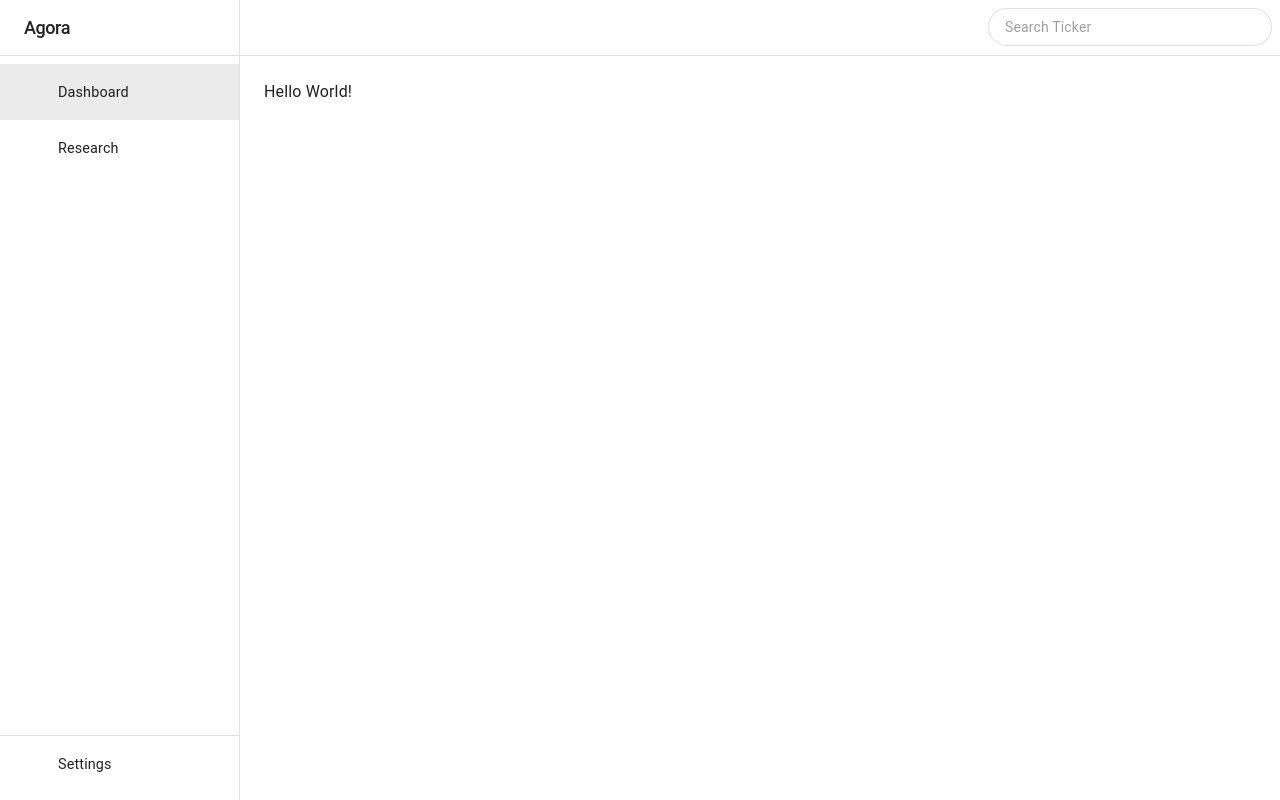
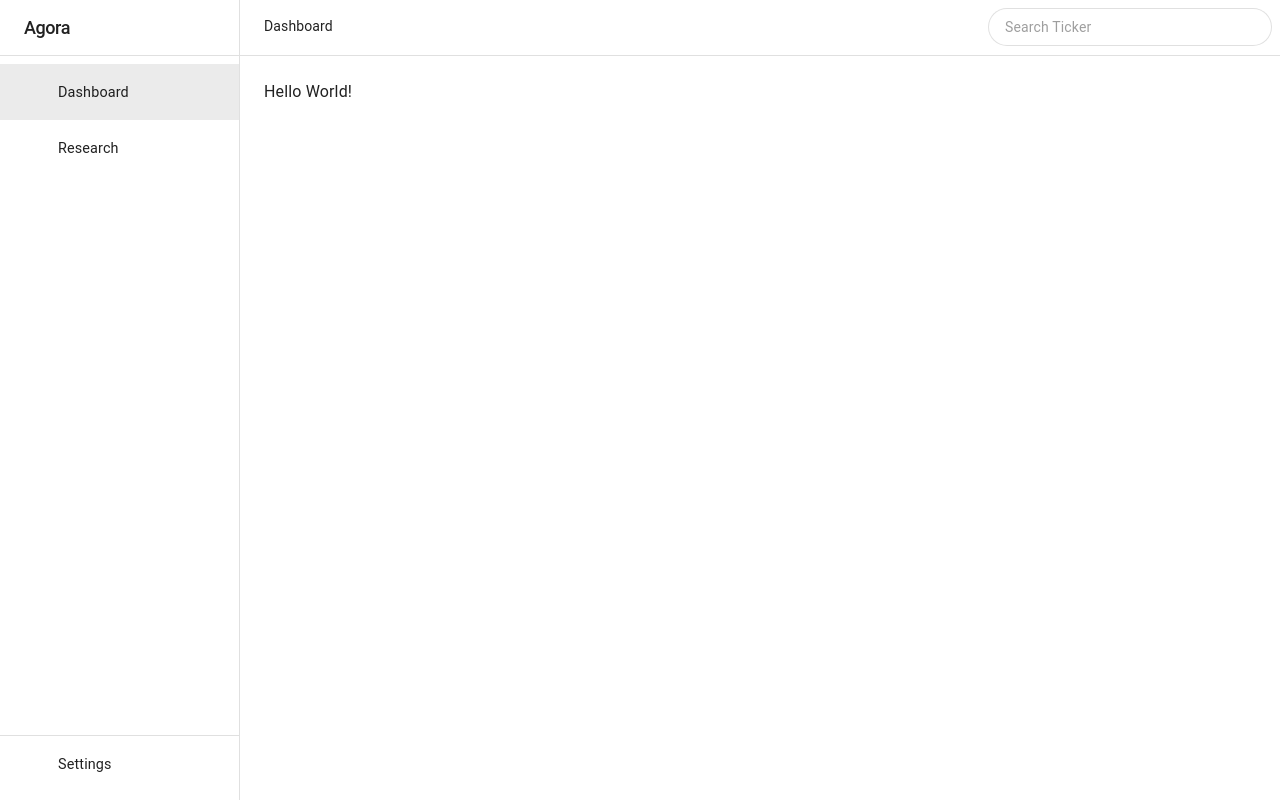
Before and after one commit to JeyNation/agora, a Next.js app: page / in a window 1280 px wide. Built offline with nearby package versions, Linux system fonts and the light colour scheme; some icons are missing.

Commit message:
feat: add breadcrumb navigation
- Add generic Breadcrumb component
- Create useBreadcrumbs hook for route-based breadcrumbs
- Update PageHeader layout for breadcrumbs
- Add breadcrumb responsive positioning
- Remove unused AnalysisCard component
- Implement proper navigation links in breadcrumbs

```diff
--- a/src/components/analysis/AnalysisCard.tsx
+++ /dev/null
@@ -1,15 +0,0 @@
-import { type ReactNode } from 'react';
-
-export interface AnalysisCardProps {
-  title: string;
-  children: ReactNode;
-}
-
-export function AnalysisCard({ title, children }: AnalysisCardProps) {
-  return (
-    <div className="bg-white rounded-lg shadow-md p-6">
-      <h3 className="text-xl font-semibold mb-4">{title}</h3>
-      {children}
-    </div>
-  );
-}
--- /dev/null
+++ b/src/components/common/Breadcrumb/index.tsx
@@ -0,0 +1,66 @@
+"use client";
+
+import React from 'react';
+import Link from 'next/link';
+import { Breadcrumbs, Link as MuiLink, Typography } from '@mui/material';
+import NavigateNextIcon from '@mui/icons-material/NavigateNext';
+
+export type BreadcrumbItem = {
+    label: string;
+    href?: string;
+};
+
+interface BreadcrumbProps {
+    items: BreadcrumbItem[];
+    separator?: React.ReactNode;
+    maxItems?: number;
+}
+
+export default function Breadcrumb({
+    items,
+    separator = <NavigateNextIcon fontSize="small" />,
+    maxItems = 8
+}: BreadcrumbProps) {
+    if (!items?.length) return null;
+
+    return (
+        <Breadcrumbs
+            separator={separator}
+            maxItems={maxItems}
+            aria-label="breadcrumb"
+        >
+            {items.map((item: BreadcrumbItem, index: number) => {
+                const isLast = index === items.length - 1;
+
+                if (isLast || !item.href) {
+                    return (
+                        <Typography
+                            key={item.label}
+                            color={isLast ? 'text.primary' : 'text.secondary'}
+                            fontSize="0.875rem"
+                        >
+                            {item.label}
+                        </Typography>
+                    );
+                }
+
+                return (
+                    <Link
+                        key={item.label}
+                        href={item.href}
+                        style={{ textDecoration: 'none' }}
+                    >
+                        <MuiLink
+                            component="span"
+                            color="inherit"
+                            underline="hover"
+                            sx={{ fontSize: '0.875rem' }}
+                        >
+                            {item.label}
+                        </MuiLink>
+                    </Link>
+                );
+            })}
+        </Breadcrumbs>
+    );
+}
--- a/src/components/layout/ClientLayout.tsx
+++ b/src/components/layout/ClientLayout.tsx
@@ -41,7 +41,7 @@ const ClientLayout: React.FC<ClientLayoutProps> = ({ children }) => {
                 collapsed={collapsed}
                 setCollapsed={setCollapsed}
             />
-            <PageHeader />
+            <PageHeader collapsed={collapsed} />
             <Box
                 component="main"
                 sx={clientLayout.desktopMain(collapsed)}
--- a/src/components/layout/browser/PageHeader.tsx
+++ b/src/components/layout/browser/PageHeader.tsx
@@ -3,18 +3,23 @@
 import React from 'react';
 import Box from '@mui/material/Box';
 import SearchBar from '../../common/SearchBar';
+import Breadcrumb from '../../common/Breadcrumb';
+import { useBreadcrumbs } from '../../../lib/hooks/useBreadcrumbs';
 import { SEARCH_BAR_PLACEHOLDER } from '../../../app/constants';
 import { pageHeader } from '../../../styles/layout/page-header';
 
 // Types
 type Props = {
     onSearch?: (query: string) => void;
+    collapsed?: boolean;
 };
 
 import { useRouter } from 'next/navigation';
 
-export default function PageHeader({ onSearch }: Props) {
+export default function PageHeader({ onSearch, collapsed = false }: Props) {
     const router = useRouter();
+
+    const breadcrumbItems = useBreadcrumbs();
 
     const handleSearch = React.useCallback((query: string) => {
         // Call the original onSearch handler if provided
@@ -28,6 +33,9 @@ export default function PageHeader({ onSearch }: Props) {
 
     return (
         <Box sx={pageHeader.container}>
+            <Box sx={pageHeader.breadcrumbSection(collapsed)}>
+                <Breadcrumb items={breadcrumbItems} />
+            </Box>
 			<Box sx={pageHeader.searchSection}>
 				<SearchBar
 					onSearch={handleSearch}
--- /dev/null
+++ b/src/lib/hooks/useBreadcrumbs.ts
@@ -0,0 +1,38 @@
+"use client";
+
+import { usePathname, useSearchParams } from 'next/navigation';
+import type { BreadcrumbItem } from '../../components/common/Breadcrumb';
+
+export function useBreadcrumbs(): BreadcrumbItem[] {
+    const pathname = usePathname();
+    const searchParams = useSearchParams();
+
+    switch (pathname) {
+        case '/':
+            return [{ label: 'Dashboard', href: '/' }];
+
+        case '/research':
+            const items: BreadcrumbItem[] = [{ label: 'Research', href: '/research' }];
+            const ticker = searchParams.get('ticker');
+            if (ticker) {
+                // Last item doesn't need href as it's the current page
+                items.push({
+                    label: ticker.toUpperCase()
+                });
+            }
+            return items;
+
+        default:
+            // For any other routes, convert path segments to breadcrumb items
+            const segments = pathname.split('/').filter(Boolean);
+            return segments.map((segment, index) => {
+                const label = segment.charAt(0).toUpperCase() + segment.slice(1);
+                // Only add href if it's not the last segment
+                const isLast = index === segments.length - 1;
+                return {
+                    label,
+                    ...(isLast ? {} : { href: `/${segments.slice(0, index + 1).join('/')}` })
+                };
+            });
+    }
+}
--- a/src/styles/layout/page-header.ts
+++ b/src/styles/layout/page-header.ts
@@ -1,4 +1,10 @@
+import { Theme } from '@mui/material/styles';
 import { HEADER_HEIGHT } from '../theme/constants';
+import {
+    DRAWER_DEFAULT_WIDTH,
+    DRAWER_COLLAPSED_WIDTH,
+    TRANSITION_DURATION
+} from '../../app/constants/navigation.constants';
 
 /**
  * Page Header styles
@@ -14,6 +20,22 @@ export const pageHeader = {
         backgroundColor: 'background.paper',
     } as const,
 
+    breadcrumbSection: (collapsed: boolean) => ({
+        display: 'flex',
+        position: 'absolute',
+        left: (theme: Theme) => ({
+            xs: 0, // Mobile: no offset
+            sm: collapsed ? `${DRAWER_COLLAPSED_WIDTH}px` : `${DRAWER_DEFAULT_WIDTH}px`, // Tablet & Desktop: based on drawer state
+        }),
+        alignItems: 'center',
+        px: 3,
+        py: 2,
+        transition: (theme: Theme) => theme.transitions.create('left', {
+            easing: theme.transitions.easing.easeInOut,
+            duration: TRANSITION_DURATION,
+        }),
+    } as const),
+
     searchSection: {
         display: 'flex',
         position: 'absolute',
```
